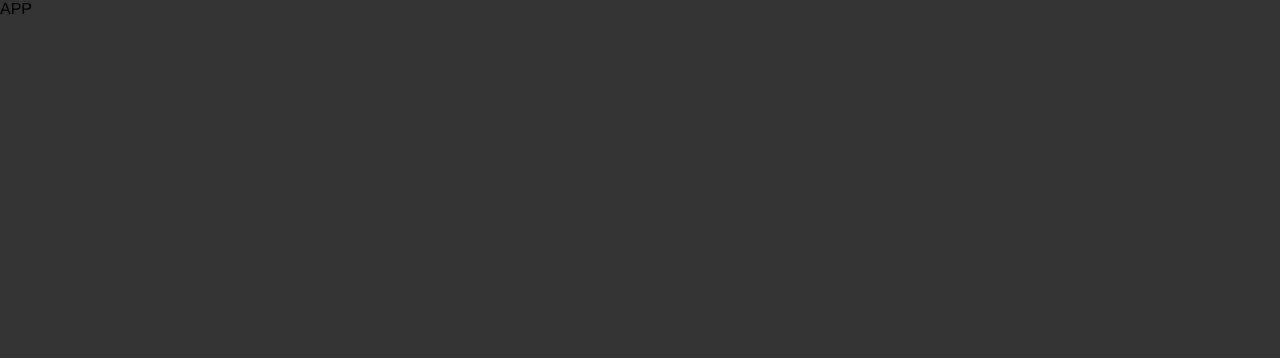
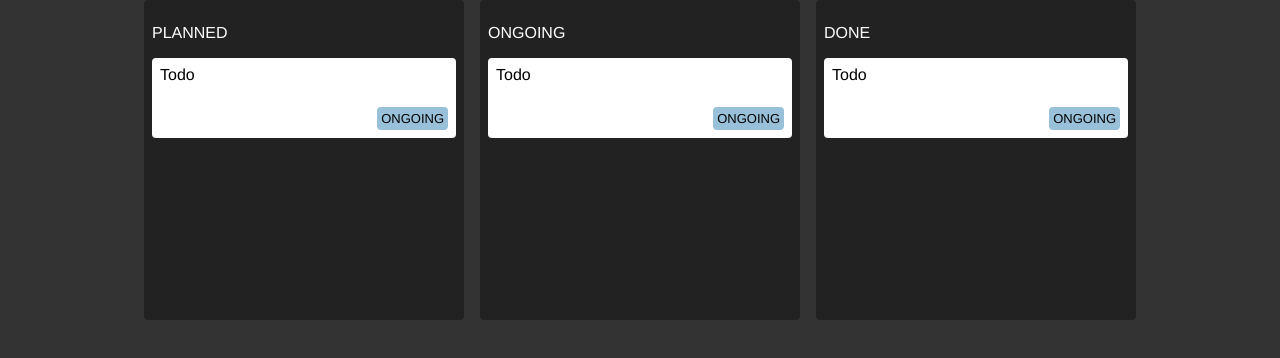
Before and after one commit to szvitek/zustand-kanban, a React (Vite) app: page / in a window 1280 px wide. Shown: the top 358 px of the page. Built offline with nearby package versions, Linux system fonts and the light colour scheme.

Commit message:
feat(Components): column, task + css

```diff
--- a/package.json
+++ b/package.json
@@ -10,6 +10,7 @@
     "preview": "vite preview"
   },
   "dependencies": {
+    "classnames": "^2.3.2",
     "react": "^18.2.0",
     "react-dom": "^18.2.0",
     "zustand": "^4.3.7"
--- a/src/App.css
+++ b/src/App.css
@@ -1,4 +1,7 @@
 .App {
   background: var(--COLOR-GRAY);
   min-height: 100vh;
+  display: flex;
+  justify-content: center;
+  align-items: start;
 }
--- a/src/App.jsx
+++ b/src/App.jsx
@@ -1,7 +1,14 @@
 import './App.css';
+import Column from './components/Column';
 
 function App() {
-  return <div className="App">APP</div>;
+  return (
+    <div className="App">
+      <Column state="PLANNED" />
+      <Column state="ONGOING" />
+      <Column state="DONE" />
+    </div>
+  );
 }
 
 export default App;
--- /dev/null
+++ b/src/components/Column.css
@@ -0,0 +1,10 @@
+.column {
+  background: var(--COLOR-GRAY-DARK);
+  min-height: 20rem;
+  color: #fff;
+  width: 33%;
+  max-width: 20rem;
+  margin: 0 0.5rem;
+  border-radius: 4px;
+  padding: 0.5rem
+}
--- /dev/null
+++ b/src/components/Column.jsx
@@ -0,0 +1,12 @@
+import './Column.css';
+import Task from './Task';
+
+const Column = ({ state }) => {
+  return (
+    <div className="column">
+      <p>{state}</p>
+      <Task title="Todo" />
+    </div>
+  );
+};
+export default Column;
--- /dev/null
+++ b/src/components/Task.css
@@ -0,0 +1,34 @@
+.task {
+  background: white;
+  border-radius: 4px;
+  min-height: 5rem;
+  color: black;
+  padding: 0.5rem;
+  display: flex;
+  flex-direction: column;
+  justify-content: space-between;
+}
+
+.bottomWrapper {
+  display: flex;
+  justify-content: space-between;
+}
+
+.status {
+  font-size: small;
+  background: var(--COLOR-GRAY-LIGHT);
+  padding: 0.25rem;
+  border-radius: 4px;
+}
+
+.PLANNED {
+  background: var(--COLOR-GRAY-LIGHT);
+}
+
+.ONGOING {
+  background: var(--COLOR-ONGOING);
+}
+
+.DONE {
+  background: var(--COLOR-DONE);
+}
--- /dev/null
+++ b/src/components/Task.jsx
@@ -0,0 +1,17 @@
+import classNames from 'classnames';
+import './Task.css';
+
+const STATUS = 'ONGOING';
+
+const Task = ({ title }) => {
+  return (
+    <div className="task">
+      <div>{title}</div>
+      <div className="bottomWrapper">
+        <div></div>
+        <div className={classNames('status', STATUS)}>{STATUS}</div>
+      </div>
+    </div>
+  );
+};
+export default Task;
--- a/src/index.css
+++ b/src/index.css
@@ -3,10 +3,14 @@
   --COLOR-GRAY-DARK: #222222;
   --COLOR-GRAY-LIGHT: #cccccc;
   --COLOR-ONGOING: #98c1d9;
-  --COLOR-DARK: #ee6c4d;
+  --COLOR-DONE: #ee6c4d;
   font-family: Helvetica;
 }
 
 body {
   margin: 0;
 }
+
+* {
+  box-sizing: border-box;
+}
```
Also changed, not shown: 1 other file (tests, documents, lock files or other folders).
